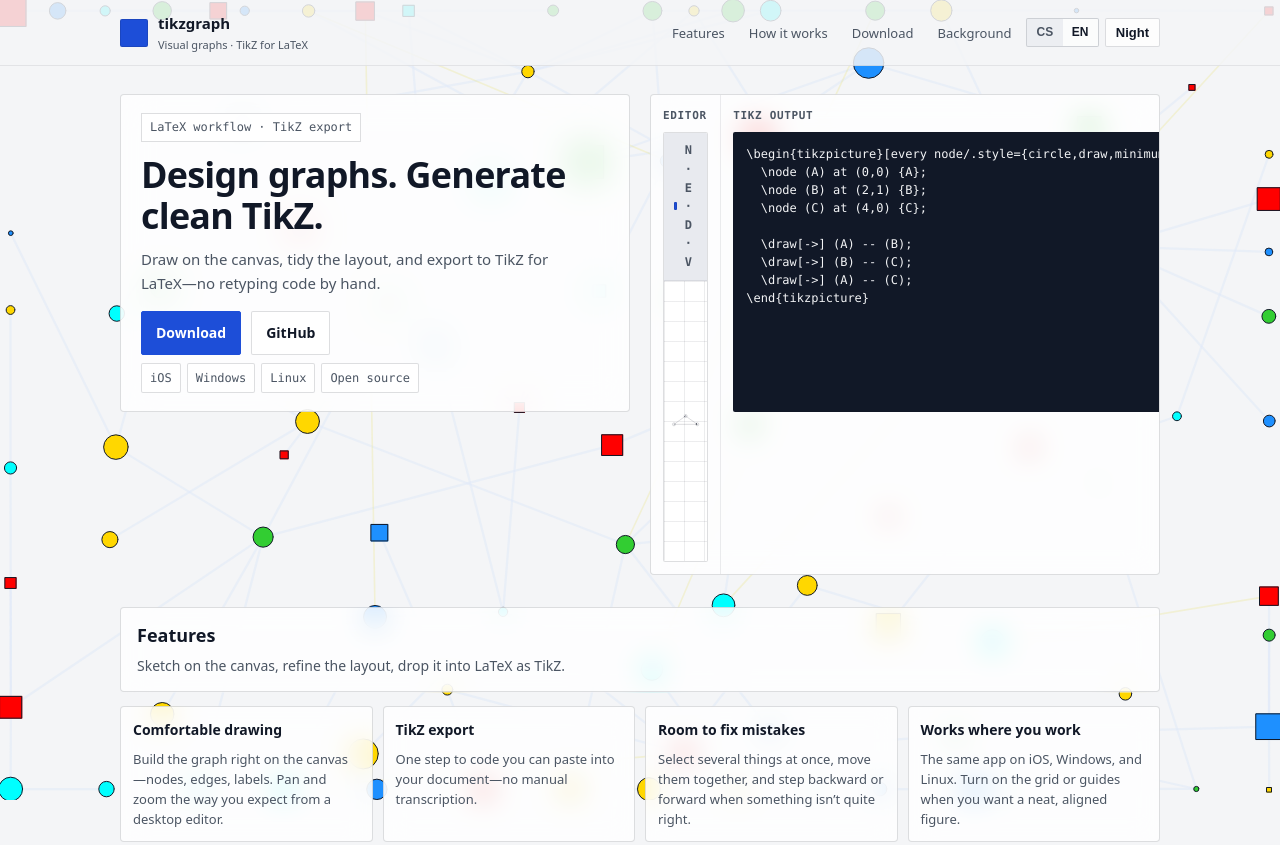
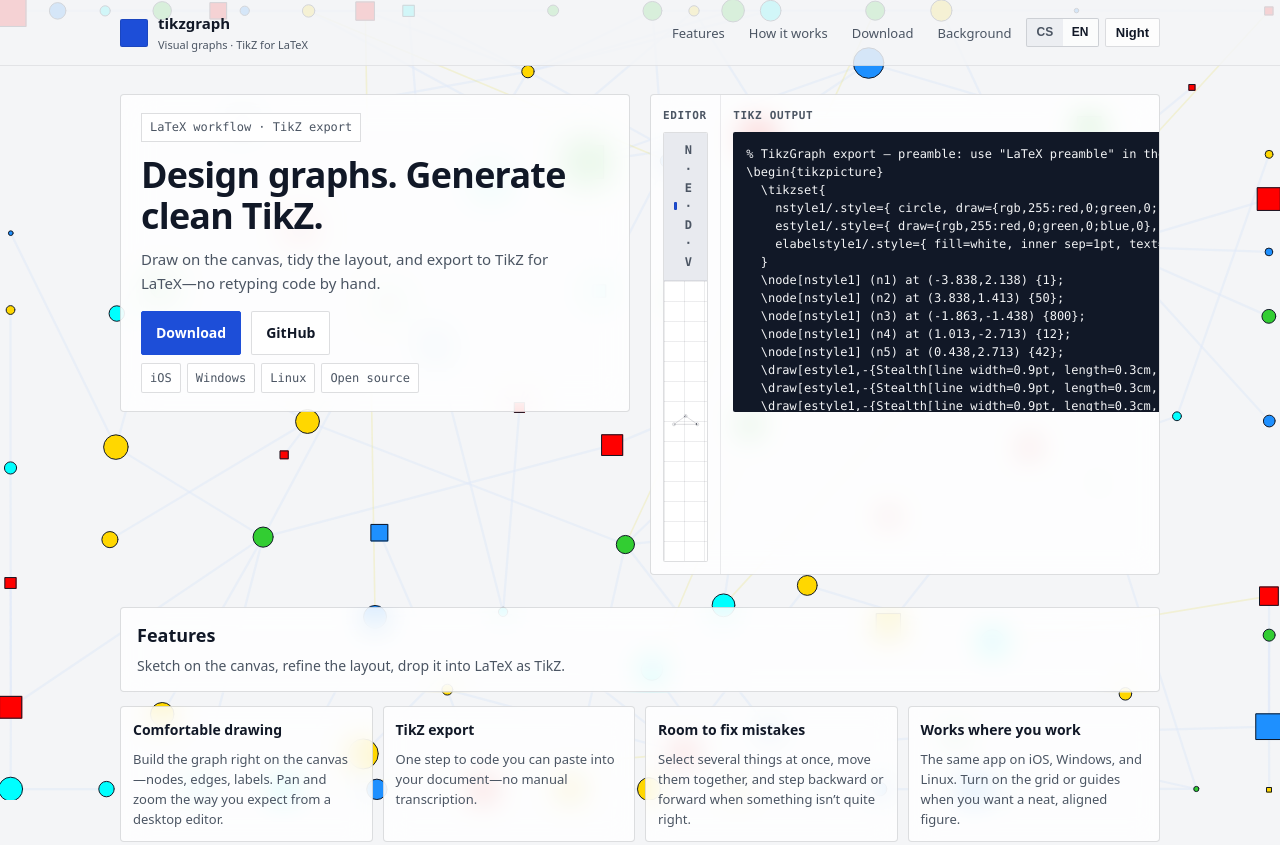
Before and after one commit to Cross-bit/tikzify-landingpage, a plain HTML site: page index-v2-multilang.html in a window 1280 px wide. Shown: the top 845 px of the page. Drawn offline with nearby package versions, Linux system fonts and the light colour scheme.

Commit message:
update tikz code

```diff
--- a/index-v2-multilang.html
+++ b/index-v2-multilang.html
@@ -145,14 +145,26 @@
               <div class="demo-panel">
                 <div class="panel-title" data-i18n="hero.demoTikzTitle">TikZ výstup</div>
                 <div class="tikz-code">
-                  <pre><code>\begin{tikzpicture}[every node/.style={circle,draw,minimum size=8mm}]
-  \node (A) at (0,0) {A};
-  \node (B) at (2,1) {B};
-  \node (C) at (4,0) {C};
-
-  \draw[->] (A) -- (B);
-  \draw[->] (B) -- (C);
-  \draw[->] (A) -- (C);
+                  <pre><code>% TikzGraph export — preamble: use "LaTeX preamble" in the app panel (directed tips with &gt;={...} need \usetikzlibrary{arrows.meta}).
+\begin{tikzpicture}
+  \tikzset{
+    nstyle1/.style={ circle, draw={rgb,255:red,0;green,0;blue,0}, fill={rgb,255:red,74;green,144;blue,226}, text={rgb,255:red,0;green,0;blue,0}, line width=0.8pt, minimum size=1cm, inner sep=0pt, font=\fontfamily{phv}\selectfont\fontsize{13}{15.6}\selectfont },
+    estyle1/.style={ draw={rgb,255:red,0;green,0;blue,0}, line width=0.9pt },
+    elabelstyle1/.style={ fill=white, inner sep=1pt, text={rgb,255:red,0;green,0;blue,0}, font=\fontfamily{phv}\selectfont\fontsize{13}{15.6}\selectfont }
+  }
+  \node[nstyle1] (n1) at (-3.838,2.138) {1};
+  \node[nstyle1] (n2) at (3.838,1.413) {50};
+  \node[nstyle1] (n3) at (-1.863,-1.438) {800};
+  \node[nstyle1] (n4) at (1.013,-2.713) {12};
+  \node[nstyle1] (n5) at (0.438,2.713) {42};
+  \draw[estyle1,-{Stealth[line width=0.9pt, length=0.3cm, width'=0.15cm, inset'=0.098cm]}] (n1) -- node[midway, elabelstyle1] {a} (n5);
+  \draw[estyle1,-{Stealth[line width=0.9pt, length=0.3cm, width'=0.15cm, inset'=0.098cm]}] (n1) to[out=120,in=60,looseness=10.53] node[midway, elabelstyle1] {c} (n1);
+  \draw[estyle1,-{Stealth[line width=0.9pt, length=0.3cm, width'=0.15cm, inset'=0.098cm]}] (n1) -- node[midway, elabelstyle1] {b} (n3);
+  \draw[estyle1,-{Stealth[line width=0.9pt, length=0.3cm, width'=0.15cm, inset'=0.098cm]}] (n2) -- (n5);
+  \draw[estyle1,-{Stealth[line width=0.9pt, length=0.3cm, width'=0.15cm, inset'=0.098cm]}] (n2) to[out=48.43,in=-11.57,looseness=10.53] node[midway, elabelstyle1] {b} (n2);
+  \draw[estyle1,-{Stealth[line width=0.9pt, length=0.3cm, width'=0.15cm, inset'=0.098cm]}] (n3) -- node[midway, elabelstyle1] {b} (n4);
+  \draw[estyle1,-{Stealth[line width=0.9pt, length=0.3cm, width'=0.15cm, inset'=0.098cm]}] (n3) -- node[midway, elabelstyle1] {b} (n5);
+  \draw[estyle1,-{Stealth[line width=0.9pt, length=0.3cm, width'=0.15cm, inset'=0.098cm]}] (n4) -- node[midway, elabelstyle1] {b} (n2);
 \end{tikzpicture}</code></pre>
                 </div>
               </div>
```
Also changed, not shown: index.html (+20 -8 lines).
